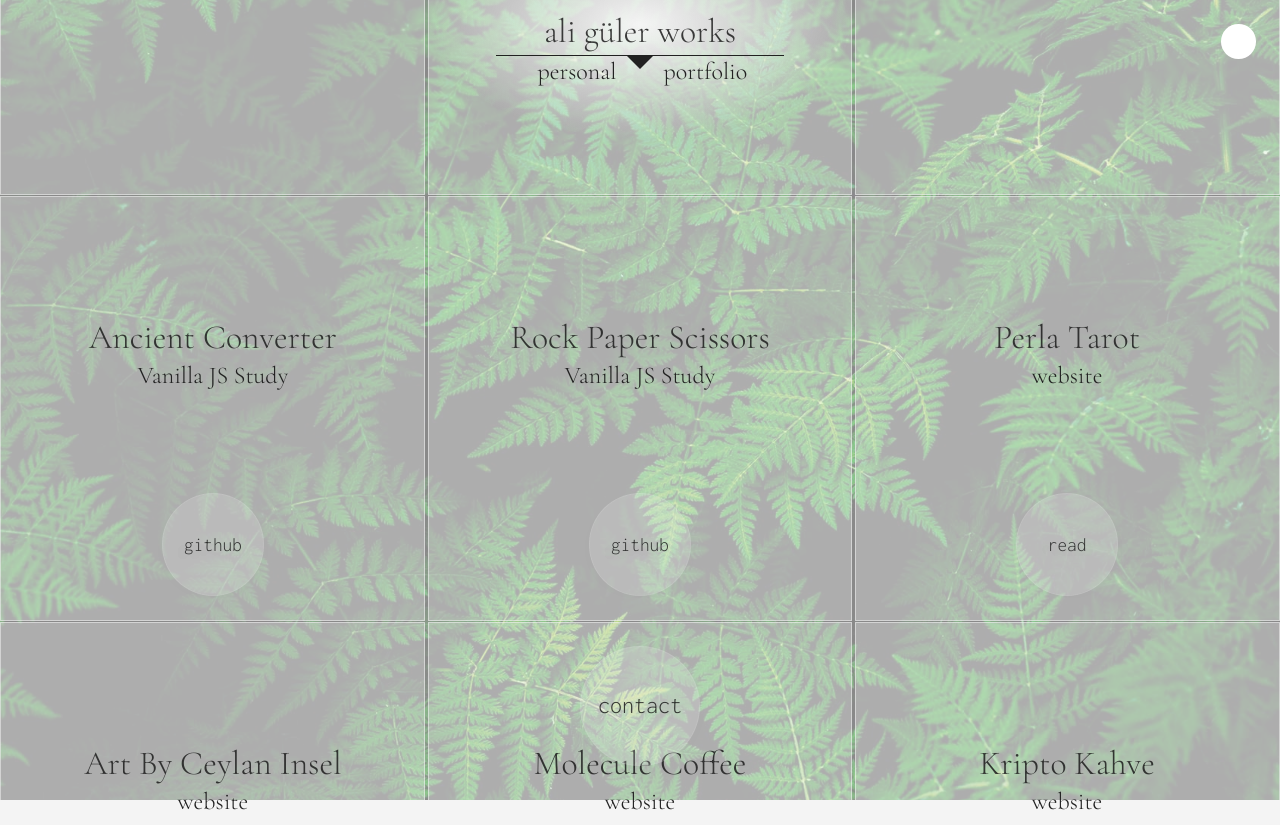
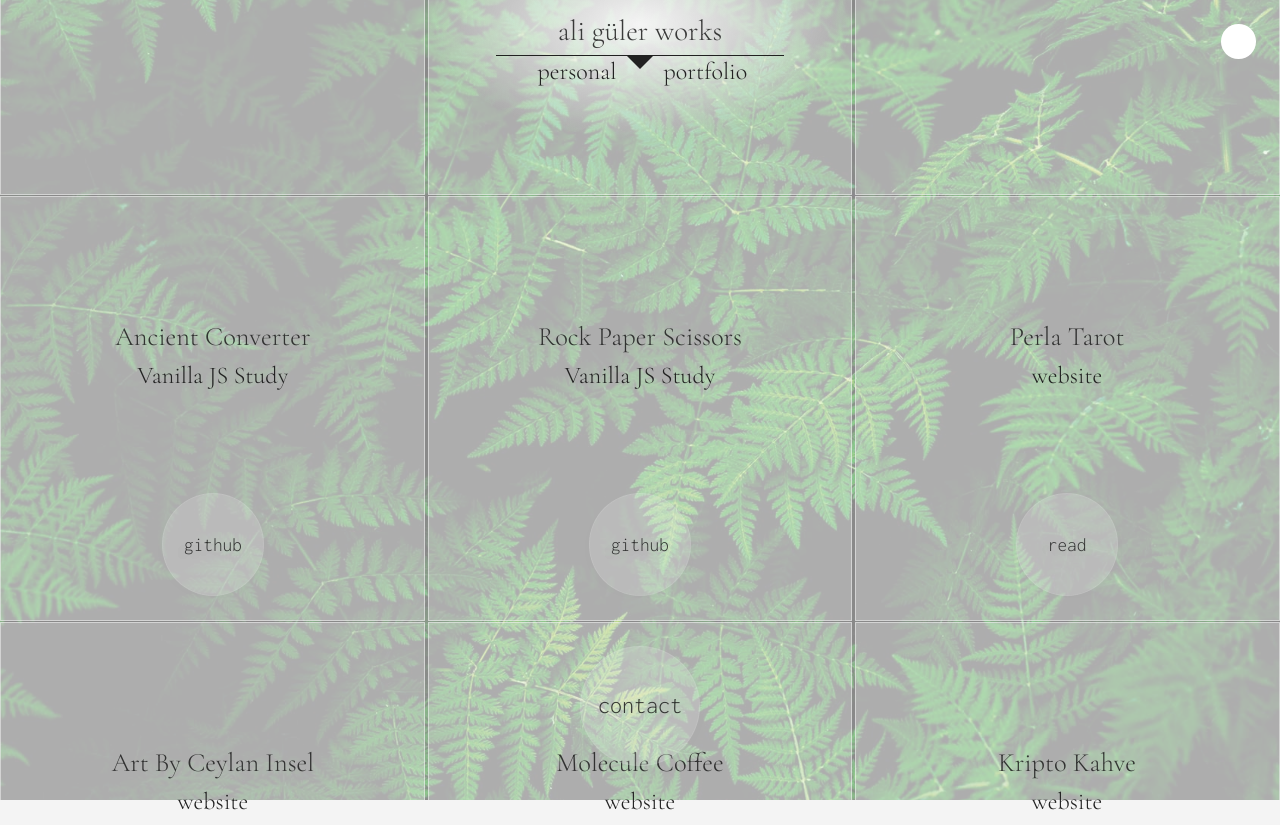
Before and after one commit to aligulerworks/ADV, a plain HTML site: page index.html in a window 1280 px wide. Shown: the top 825 px of the page. Drawn offline with nearby package versions, Linux system fonts and the light colour scheme.

Commit message:
Font Crisping

```diff
--- a/docs/style.css
+++ b/docs/style.css
@@ -82,6 +82,10 @@ body {
    align-content: center;
    line-height: 1.62rem;
 
+   -webkit-font-smoothing: antialiased;
+   -moz-osx-font-smoothing: grayscale;
+   text-rendering: optimizeLegibility;
+
    transition: background-color ease-in-out 1000ms, color ease-in-out 1000ms, background ease-in-out 1000ms;
 }
 
@@ -156,7 +160,7 @@ h1 {
    opacity: 0;
    position: absolute;
    font-weight: 200;
-   font-size: 4rem;
+   font-size: 2rem;
    line-height: auto;
    display: grid;
    justify-content: center;
@@ -170,13 +174,13 @@ h1 {
 }
 
 h2 {
-   font-size: 1.4rem;
+   font-size: 1.2rem;
    margin: 0;
    font-weight: 200;
 }
 
 h3 {
-   font-size: 1.4rem;
+   font-size: 1.1rem;
    font-weight: 200;
    margin: 0;
 }
```
